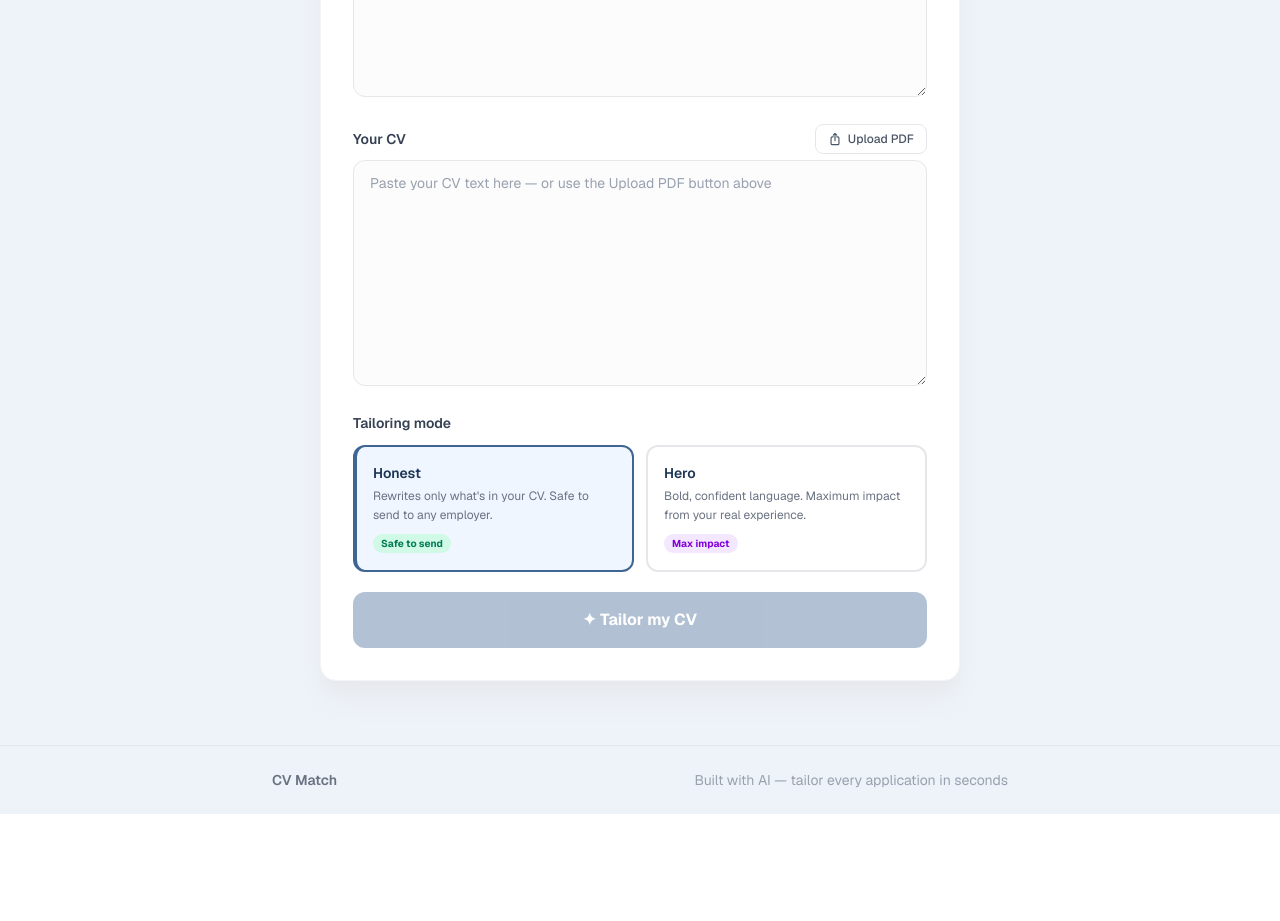
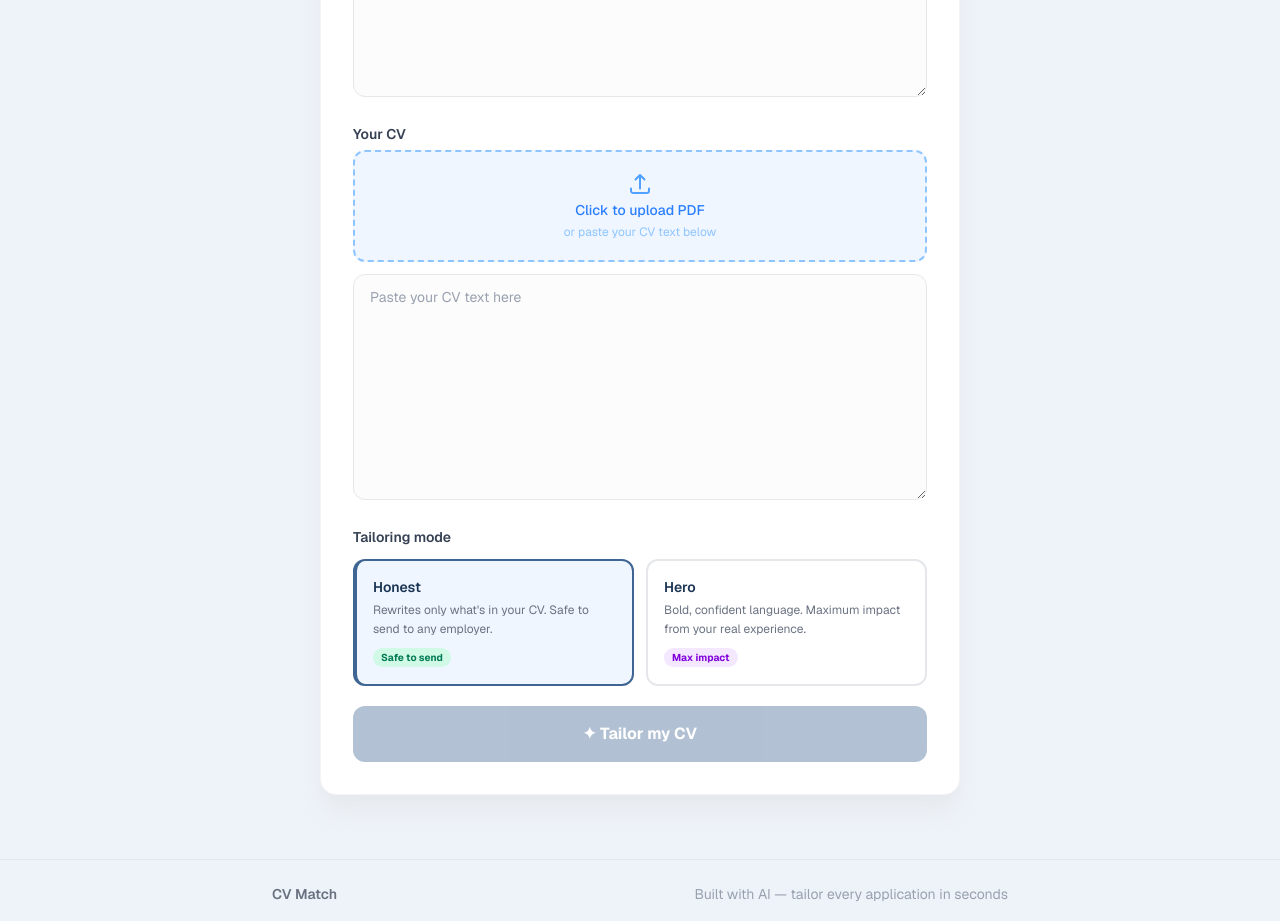
Before and after one commit to Muj-04/CV-Match, a Next.js app: page / in a window 1280 px wide. Shown: the part 1180-2101 px from the top of the page. Before the commit the page ends 1994 px from the top, so only its background shows below. Built offline with nearby package versions, Linux system fonts and the light colour scheme.

Commit message:
feat: replace upload button with dashed upload zone

```diff
--- a/app/page.tsx
+++ b/app/page.tsx
@@ -465,11 +465,9 @@ export default function Home() {
 
             {/* CV text */}
             <div>
-              <div className="flex items-center justify-between mb-1.5">
-                <label className="text-sm font-semibold text-gray-700">
+              <label className="block text-sm font-semibold text-gray-700 mb-1.5">
                 Your CV
               </label>
-                <div>
               <input
                 ref={pdfInputRef}
                 type="file"
@@ -477,35 +475,26 @@ export default function Home() {
                 onChange={handlePdfUpload}
                 className="hidden"
               />
-                  <button
-                    type="button"
-                    disabled={pdfLoading}
+              <div
                 onClick={() => pdfInputRef.current?.click()}
-                    className="inline-flex items-center gap-1.5 rounded-lg border border-gray-200 bg-white px-3 py-1.5 text-xs font-medium text-gray-600 hover:bg-gray-50 hover:border-gray-300 disabled:opacity-60 disabled:cursor-not-allowed transition-all"
+                className="mb-3 flex flex-col items-center justify-center gap-1 rounded-xl border-2 border-dashed border-blue-300 bg-blue-50 py-5 px-4 cursor-pointer hover:border-blue-400 hover:bg-blue-100 transition-all"
               >
+                <svg className="h-6 w-6 text-blue-400" fill="none" viewBox="0 0 24 24" stroke="currentColor" strokeWidth={2}>
+                  <path strokeLinecap="round" strokeLinejoin="round" d="M3 16.5v2.25A2.25 2.25 0 005.25 21h13.5A2.25 2.25 0 0021 18.75V16.5m-13.5-9L12 3m0 0l4.5 4.5M12 3v13.5" />
+                </svg>
                 {pdfLoading ? (
-                      <>
-                        <svg className="animate-spin h-3.5 w-3.5" fill="none" viewBox="0 0 24 24">
-                          <circle className="opacity-25" cx="12" cy="12" r="10" stroke="currentColor" strokeWidth="4" />
-                          <path className="opacity-75" fill="currentColor" d="M4 12a8 8 0 018-8V0C5.373 0 0 5.373 0 12h4z" />
-                        </svg>
-                        Reading PDF…
-                      </>
+                  <span className="text-sm font-medium text-blue-500">Reading PDF...</span>
                 ) : (
                   <>
-                        <svg className="h-3.5 w-3.5" fill="none" viewBox="0 0 24 24" stroke="currentColor" strokeWidth={2}>
-                          <path strokeLinecap="round" strokeLinejoin="round" d="M9 8.25H7.5a2.25 2.25 0 00-2.25 2.25v9a2.25 2.25 0 002.25 2.25h9a2.25 2.25 0 002.25-2.25v-9a2.25 2.25 0 00-2.25-2.25H15m0-3l-3-3m0 0l-3 3m3-3V15" />
-                        </svg>
-                        Upload PDF
+                    <span className="text-sm font-medium text-blue-500">Click to upload PDF</span>
+                    <span className="text-xs text-blue-300">or paste your CV text below</span>
                   </>
                 )}
-                  </button>
-                </div>
               </div>
               <textarea
                 value={cvText}
                 onChange={(e) => { setCvText(e.target.value); setPdfError(""); }}
-                placeholder="Paste your CV text here — or use the Upload PDF button above"
+                placeholder="Paste your CV text here"
                 rows={10}
                 className="w-full rounded-xl border border-gray-200 bg-gray-50/50 px-4 py-3 text-sm text-gray-900 placeholder-gray-400 focus:border-[#5b86b6] focus:bg-white focus:outline-none focus:ring-3 focus:ring-[#3f6593]/15 resize-y transition-all"
               />
```
Lines whose indentation alone changed are shown as unchanged.
